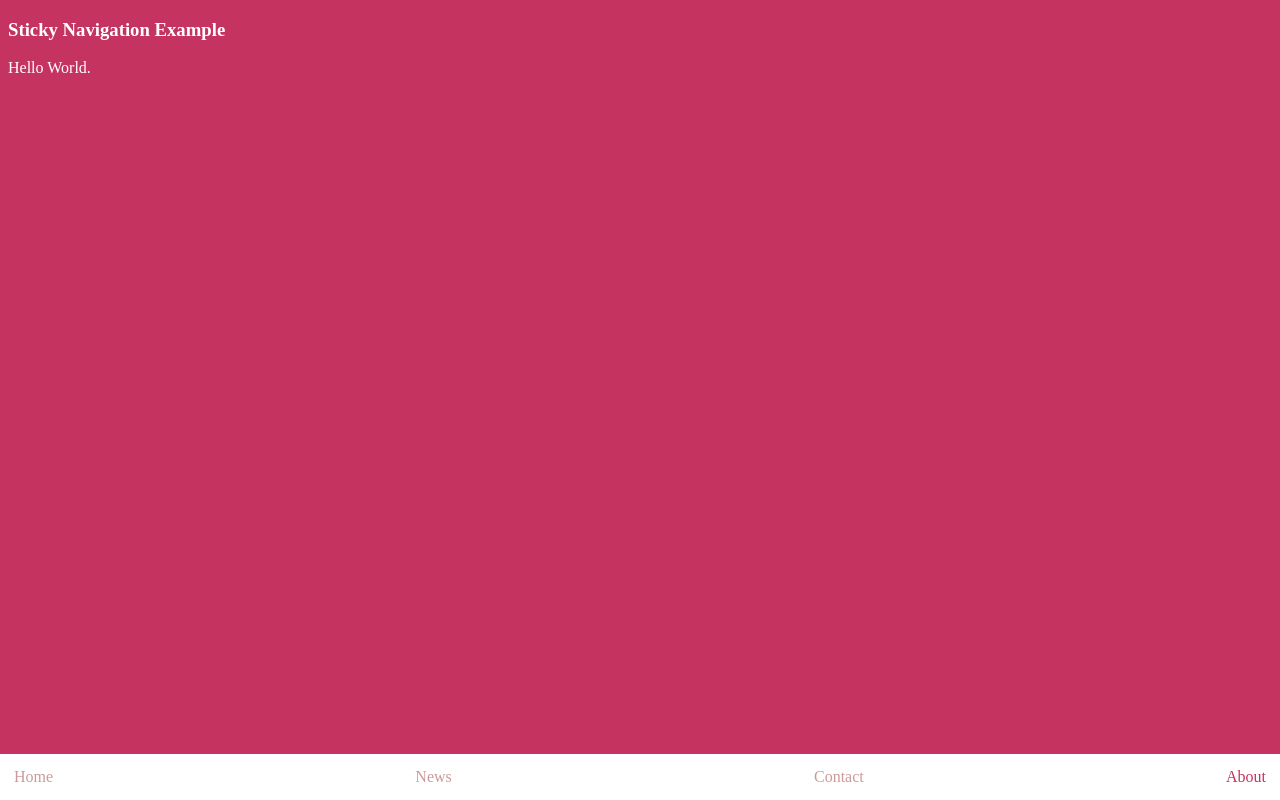
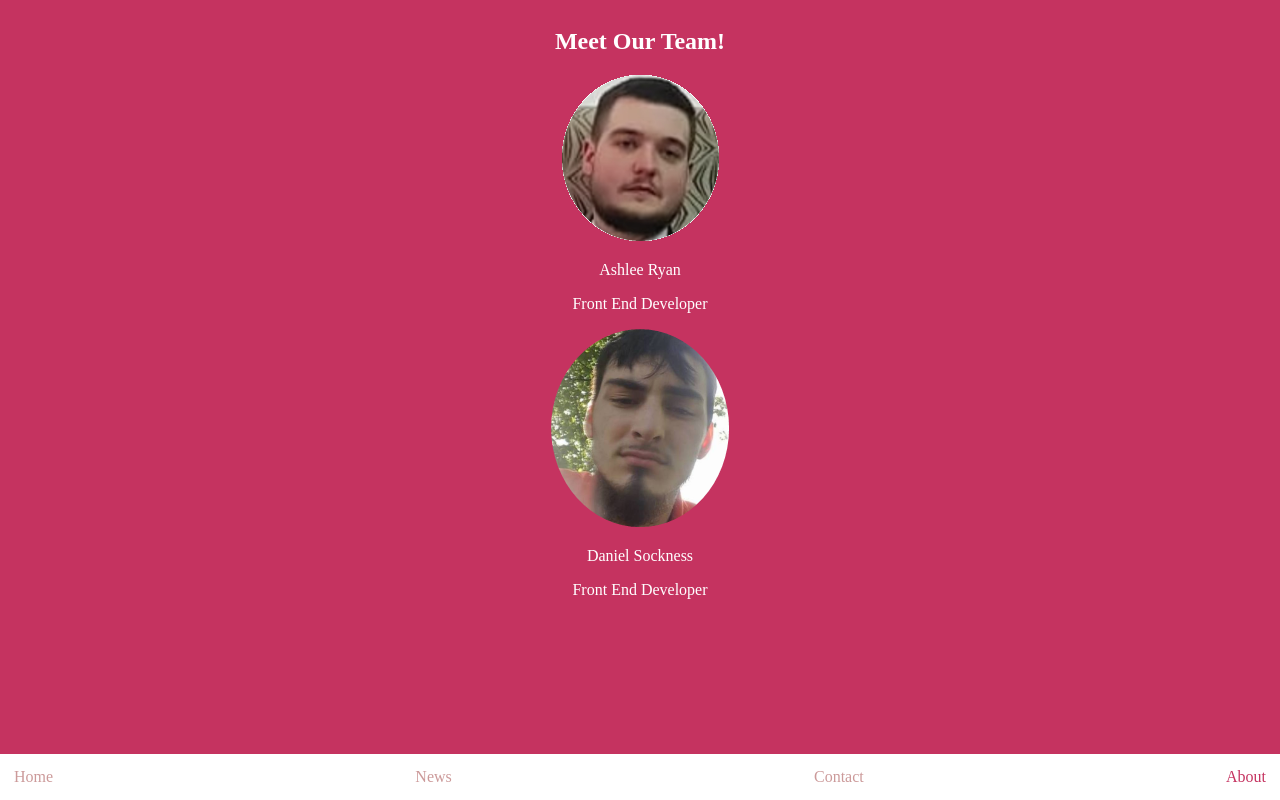
Before and after one commit to webpt6-tripsplit/Trip-Split, a plain HTML site: page about.html in a window 1280 px wide. Drawn offline with Linux system fonts and the light colour scheme.

Commit message:
About page changes

```diff
--- a/about.html
+++ b/about.html
@@ -17,11 +17,18 @@
     <a class="tab active" href="#">About</a>
 </div>
 
-<div class="content">
-  <h3>Sticky Navigation Example</h3>
-    <p class="card" data-tab="div1">Hello World.</p>
-  <p class="card" data-tab="div2" style="display:none;">Hello.</p>
-  <p class="card" data-tab="div3" style="display:none;">World.</p>
+<div class="aboutContent">
+ <h2>Meet Our Team!</h2>
+    <div class="team">
+      <img src="assets/imgs/Ashlee.png">
+      <p>Ashlee Ryan</p>
+      <p>Front End Developer</p>
+    </div>
+    <div class="team">
+        <img src="assets/imgs/Daniel.png">
+        <p>Daniel Sockness</p>
+        <p>Front End Developer</p>
+      </div>
 </div>
 
 <script src="assets/js/tabs.js"></script>
--- /dev/null
+++ b/assets/less/about.less
@@ -0,0 +1,13 @@
+.aboutContent {
+    display: flex;
+    flex-direction: column;
+    align-items: center;
+
+    .team:first-child {
+        padding-bottom: 3em;
+    }
+
+    .team {
+        text-align: center;
+    }
+}
--- a/assets/less/index.less
+++ b/assets/less/index.less
@@ -2,3 +2,4 @@
 @import 'global.less';
 @import 'tab.less';
 @import 'nav.less';
+@import 'about.less';
```
Also changed, not shown: assets/css/index.css, assets/imgs/Ashlee.png (added), assets/imgs/Daniel.png (added).
